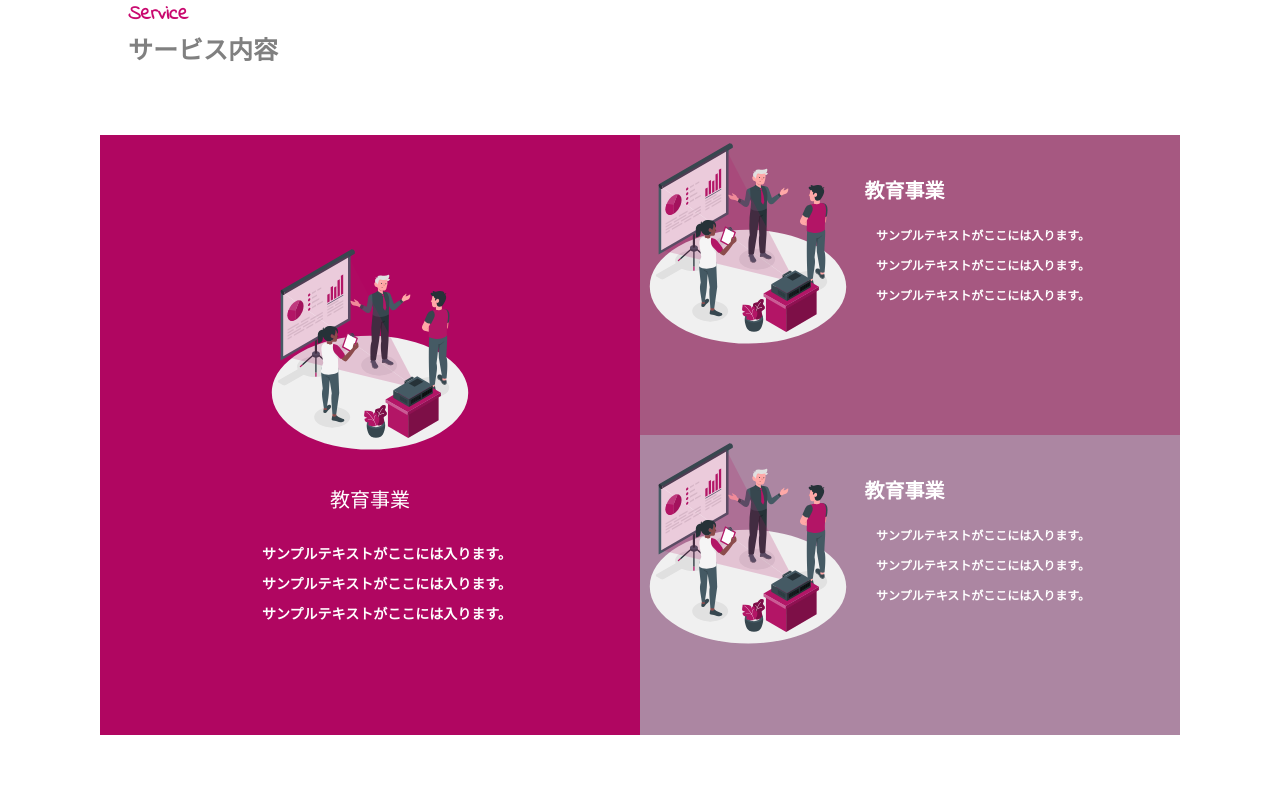
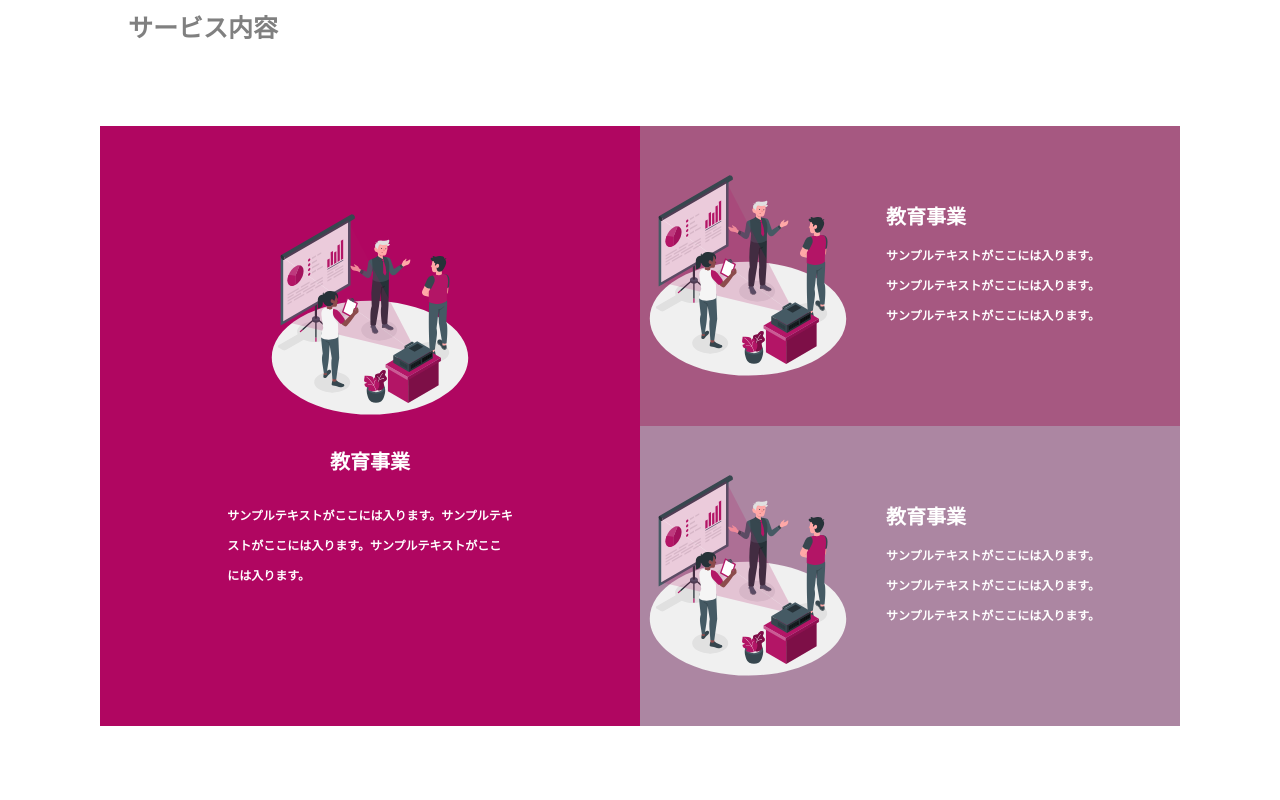
Before and after one commit to Otsumu/20240302_Tsumu_lp, a plain HTML site: page index.html in a window 1280 px wide. Shown: the part 1900-2700 px from the top of the page. Drawn offline with Linux system fonts and the light colour scheme.

Commit message:
修正反映

```diff
--- a/css/style.css
+++ b/css/style.css
@@ -214,17 +214,16 @@ h2 span {
     width: 100%;
 }
 
-
 .service__section {
     width: 100%;
     height: 700px;
-    padding: 200px 0;
-
+    padding: 100px 0;
     position: relative;
 }
+
 .service__sub-ttl {
     position: absolute;
-    top: 20%;
+    top: 5%;
     left: 10%;
     font-size: 20px;
     font-family: "Indie Flower", cursive;
@@ -233,7 +232,7 @@ h2 span {
 
 .service__main-ttl {
     position: absolute;
-    top: 23%;
+    top: 10%;
     left: 10%;
     font-size: 25px;
     font-weight: bold;
@@ -244,13 +243,9 @@ h2 span {
     display: grid;
     grid-template-rows: 300px 300px;
     grid-template-columns: 1fr 1fr;
-    padding: 150px 100px;
+    padding: 100px 100px 150px;
     max-width: calc(100% - 10%);
     white-space: nowrap;
-}
-
-.service__card_img img {
-    width: 100%;
 }
 
 .service__card_vol1 {
@@ -263,88 +258,74 @@ h2 span {
     align-items: center;
 }
 
+.service__card_img img {
+    max-width: 100%;
+}
+
 .service__card__img1 {
-    margin: 0 auto;
     width: 40%;
 }
 
 .service__content_vol1 {
-    margin: 30px auto;
+    margin: 5% auto;
     text-align: center;
     font-size: 20px;
+    font-weight: bold;
     color: white;
 }
 
 .service__content__text_vol1 {
-    margin: 0 auto;
+    margin: 10% auto;
     text-align: left;
     line-height: 30px;
-    font-size: 14px;
+    font-size: 12px;
     color: white;
-}
-
-.service__card__img2 {
-    width: 40%;
 }
 
 .service__card_vol2 {
     grid-column: 2/3;
     grid-row: 1/2;
     background-color: rgb(166, 88, 129);
-    display: grid;
-    grid-template-rows: 50% 50%;
+    display: flex;
+    justify-content: flex-start;
+    align-items: center;
+    gap: 30px;
 }
 
-.service__content_vol2 {
-    margin: -80% 0 0 90%;
+.service__card_vol3 {
+    grid-column: 2/3;
+    grid-row: 2/3;
+    background-color: rgb(172, 134, 162);
+    display: flex;
+    justify-content: flex-start;
+    align-items: center;
+    gap: 30px;
+}
+
+.service__card__img2,
+.service__card__img3 {
+    width: 40%;
+}
+
+.service__content_vol2,
+.service__content_vol3 {
     width: 140px;
-    text-align: center;
+    text-align: left;
     font-size: 20px;
     color: white;
     font-weight: bold;
+    max-width: 100%;
 }
 
-.service__content__text_vol2 {
-    padding: 20px;
-    margin: auto 100%;
+.service__content__text_vol2,
+.service__content__text_vol3 {
     width: 240px;
     text-align: left;
     line-height: 30px;
     font-size: 12px;
     color: white;
     width: 100%;
-}
-
-.service__card__img3 {
-    width: 40%;
-}
-
-.service__card_vol3 {
-    grid-column: 2/3;
-    grid-row: 2/3;
-    background-color: rgb(172, 134, 162);
-    display: grid;
-    grid-template-rows: 50% 50%;
-}
-
-.service__content_vol3 {
-    margin: -80% 0 0 90%;
-    width: 140px;
-    text-align: center;
-    font-size: 20px;
-    color: white;
-    font-weight: bold;
-}
-
-.service__content__text_vol3 {
-    padding: 20px;
-    margin: auto 100%;
-    width: 240px;
-    text-align: left;
-    line-height: 30px;
-    font-size: 12px;
-    color: white;
-    width: 100%;
+    white-space: nowrap;
 }
 
 .blog__section {
@@ -565,7 +546,7 @@ table td {
     display: flex;
     flex-direction: column;
     justify-content: center;
-    align-items: center; /* 垂直方向に中央揃え */
+    align-items: center;
 }
 
 .contact__text {
@@ -602,11 +583,11 @@ table td {
 .contact__btn::before {
     content: "";
     position: absolute;
-    top: 30%;
+    top: 40%;
     left: 10%;
     background: url(../img/mail.svg) no-repeat;
     background-size: cover;
-    width: 40px;
+    width: 30px;
     height: 30px;
     vertical-align: center;
     transform: translateY(-50%);
--- a/index.html
+++ b/index.html
@@ -66,7 +66,8 @@
                 教育の仕組みにより、一人ひとりに合わせた適切な教<br>育を提供します。
                 </div>
                 <div class = "about__image">
-                <img class ="about.jpg" src = "img/about.jpg">
+                  <img class ="about.jpg" src = "img/about.jpg">
+                </div>
             </div>
         </div>
 
@@ -79,35 +80,39 @@
               <div class = "service__card_vol1">
                 <div class = "service__card__img1">
                   <img src = "img/service__first.svg" alt = "" />
-                  <div class= "service__content_vol1">教育事業</div>
-                    <h5 class ="service__content__text_vol1">
-                    サンプルテキストがここには入ります。<br>
-                    サンプルテキストがここには入ります。<br>
-                    サンプルテキストがここには入ります。</h5>
-                  </div>
+                </div>
+                <div class= "service__content_vol1">教育事業
+                    <p class ="service__content__text_vol1">
+                    サンプルテキストがここには入ります。サンプルテキ<br>
+                    ストがここには入ります。サンプルテキストがここ<br>
+                    には入ります。</p>
+                </div>
               </div>
               <div class = "service__card_vol2">
                 <div class = "service__card__img2">
                   <img src = "img/service__first.svg" alt = "" />
-                  <div class= "service__content_vol2">教育事業</div>
-                    <h5 class ="service__content__text_vol2">
+                </div>
+                <div class= "service__content_vol2">教育事業
+                  <p class ="service__content__text_vol1">
                     サンプルテキストがここには入ります。<br>
                     サンプルテキストがここには入ります。<br>
-                    サンプルテキストがここには入ります。</h5>
-                  </div>
+                    サンプルテキストがここには入ります。</p>
+                </div>
               </div>
               <div class = "service__card_vol3">
                 <div class = "service__card__img3">
                   <img src = "img/service__first.svg" alt = "" />
-                  <div class= "service__content_vol3">教育事業</div>
-                    <h5 class ="service__content__text_vol3">
+                </div>
+                <div class= "service__content_vol3">教育事業
+                  <p class ="service__content__text_vol1">
                     サンプルテキストがここには入ります。<br>
                     サンプルテキストがここには入ります。<br>
-                    サンプルテキストがここには入ります。</h5>
-                  </div>
+                    サンプルテキストがここには入ります。</p>
                 </div>
+              </div>
             </div>
         </div>
+
 
         <div class = "blog__section">
             <div class = "blog__inner">
```
